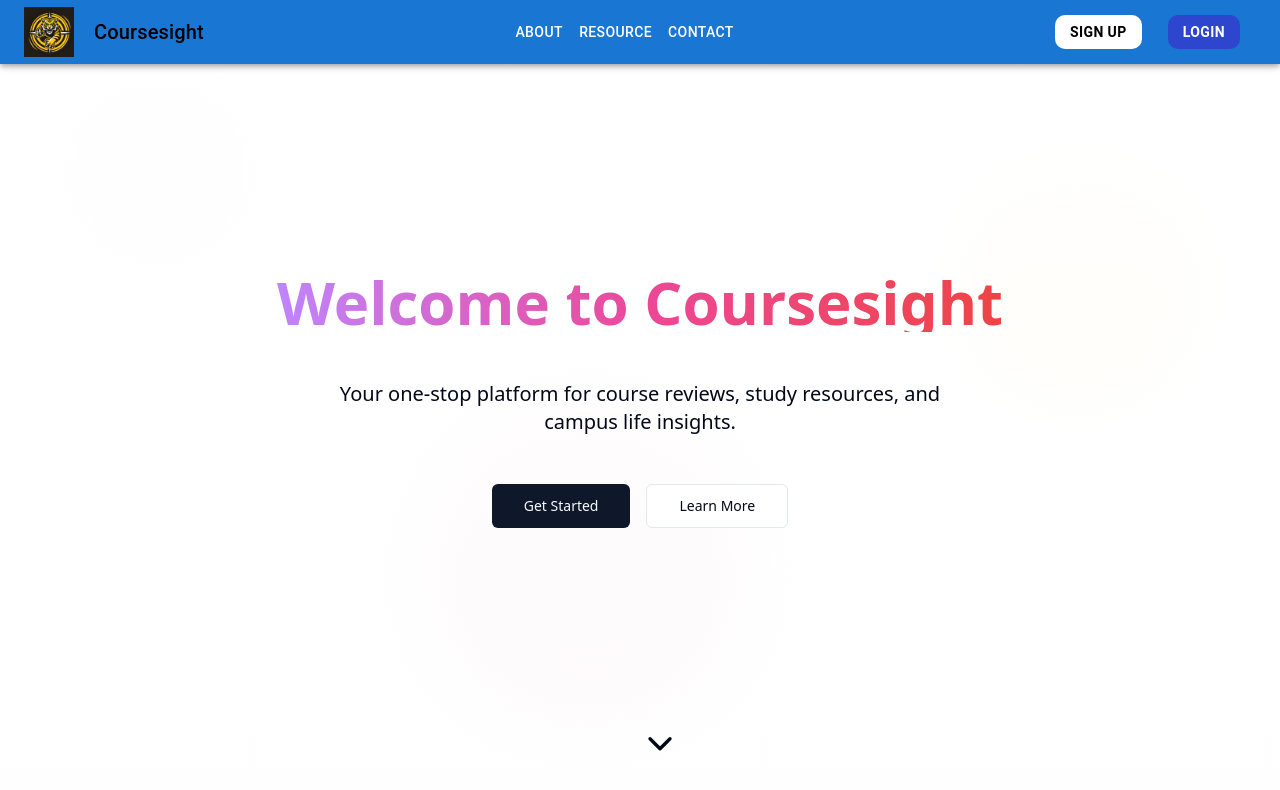
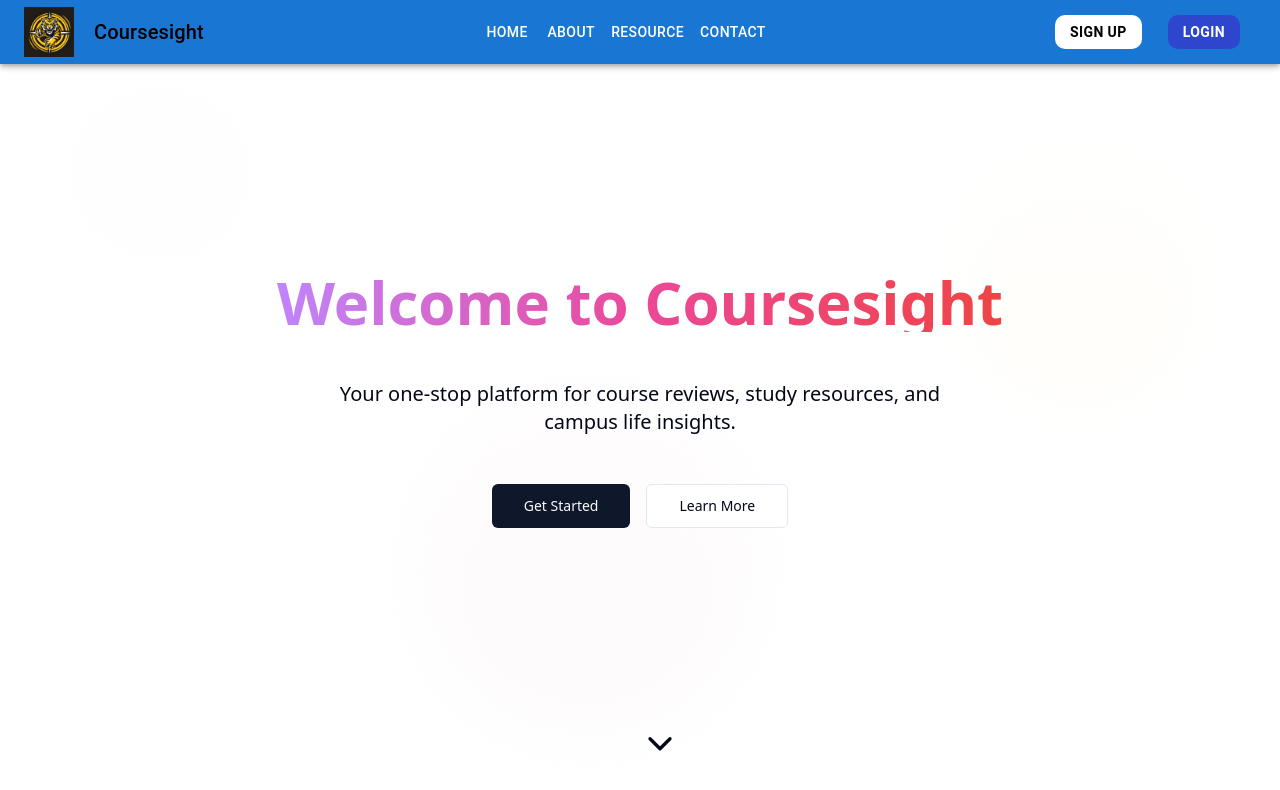
Before and after one commit to TJ-Projects3/coursesight-mvp, a Next.js app: page / in a window 1280 px wide. Shown: the top 790 px of the page. Built offline with nearby package versions, Linux system fonts and the light colour scheme; no server answers.

Commit message:
add home button

```diff
--- a/src/app/components/Navbar.jsx
+++ b/src/app/components/Navbar.jsx
@@ -12,6 +12,7 @@ export default function Navbar() {
                     </Typography>
                 </div>
                 <div>
+                    <Button color="black" href="../pages" className="nav-item">Home</Button>
                     <Button color="black" href="/about" className="nav-item">About</Button>
                     <Button color="black" href="/resources" className="nav-item">Resource</Button>
                     <Button color="black" href="/contact" className="nav-item">Contact</Button>
```
